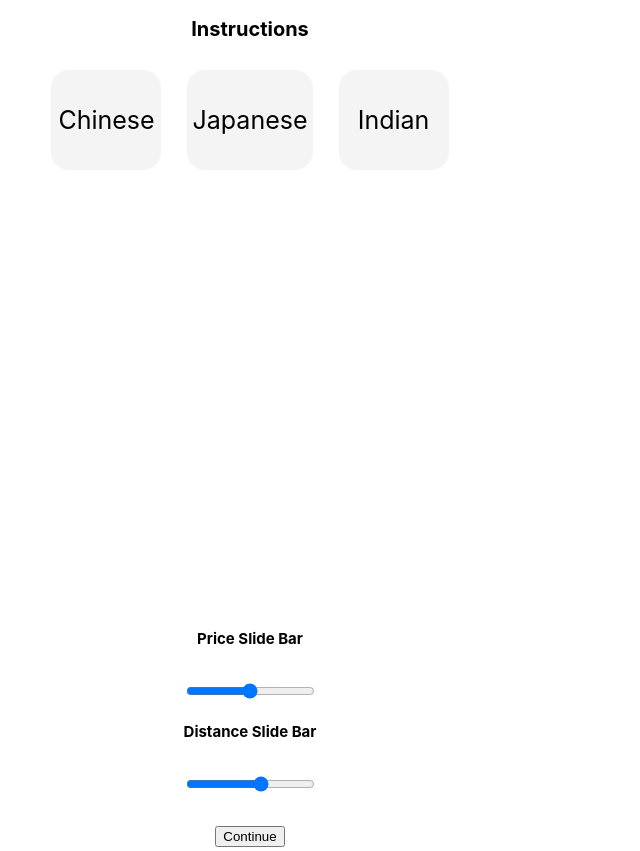
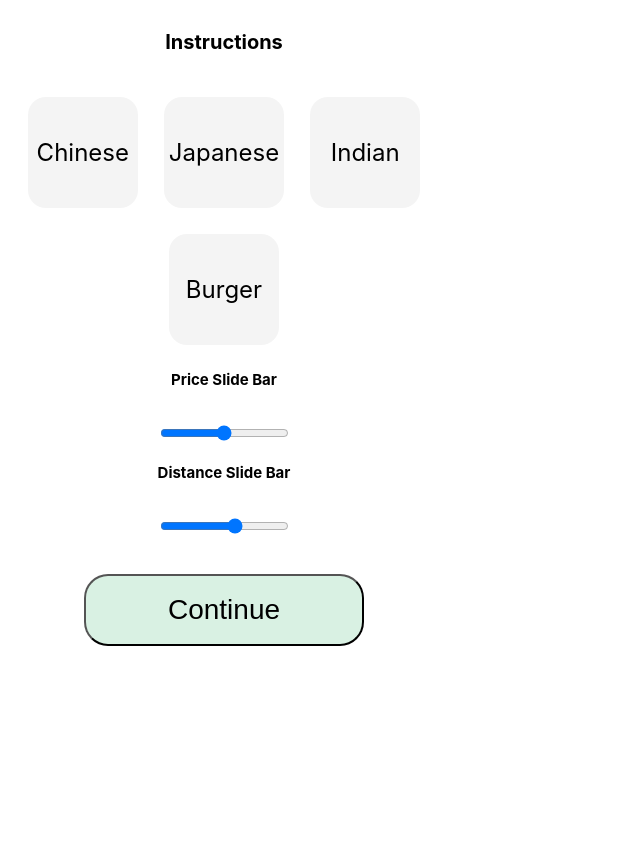
Before and after one commit to bencostas/foodfind, a React (Create React App) app: page /filter in a window 1280 px wide. Shown: the whole page, without its empty margins (0-640 px from the left). After the commit the page ends 800 px from the top, so only its background shows below. Built offline with nearby package versions, Linux system fonts and the light colour scheme; no server answers.

Commit message:
CSS refactor

```diff
--- a/package.json
+++ b/package.json
@@ -6,6 +6,7 @@
     "@emotion/react": "^11.4.1",
     "@emotion/styled": "^11.3.0",
     "@mui/material": "^5.0.4",
+    "@react-google-maps/api": "^2.5.0",
     "cra-template": "1.1.2",
     "react": "^17.0.2",
     "react-dom": "^17.0.2",
--- a/src/App.js
+++ b/src/App.js
@@ -3,7 +3,6 @@ import { BrowserRouter as Router, Route, Switch } from 'react-router-dom';
 import LandingPage from './components/LandingPage';
 import FilterPhase from './components/FilterPhase/App';
 import BanPhase from './components/BanPhase';
-
 
 function App() {
   return (
--- a/src/components/BanPhase.js
+++ b/src/components/BanPhase.js
@@ -20,8 +20,6 @@ const center = {
   lat: -3.745,
   lng: -38.523
 };
-
-console.log(process.env.REACT_APP_GOOGLE_API_KEY);
 
 function MyComponent() {
   const { isLoaded } = useJsApiLoader({
--- a/src/components/FilterPhase/App.js
+++ b/src/components/FilterPhase/App.js
@@ -5,15 +5,16 @@ import PriceFilter from "./components/priceFilter";
 import './FilterPhasePage.css';
 
 const FilterPhase = () => {
+
     return (
         <div className = 'filterPhase'>
-            <section id = 'selectionScreen'>
+            <section className = 'selectionScreen'>
                 <FoodFilter />
                 <PriceFilter />
                 <DistanceFilter />
             </section>
-            <section>
-            <button type="button">Continue</button>
+            <section className="buttonScreen">
+            <button type="button" className="continueButton">Continue</button>
 
             </section>
         </div>
--- a/src/components/FilterPhase/FilterPhasePage.css
+++ b/src/components/FilterPhase/FilterPhasePage.css
@@ -1,15 +1,21 @@
 .filterPhase{
-    width: 500px;
+    width: 35%;
+    text-align: center;
+}
+
+.selectionScreen{
     background-color: white;
     color: black;
     text-align: center;
-    font-size: 40px;;}
+    font-size: 40px;
+}
 
 #introduction{
-
+    padding-top: 30px;
+    padding-bottom: 30px;
     border-radius: 18px;
     text-align: center;
-    width: 500px;
+    margin: auto;
     font-size: 20px;
 
 }
@@ -18,13 +24,11 @@
     background-color: #F4F4F4;
     width: 100px;
     display: inline-table;
-    font-size: 25px;
+    font-size: 24px;
     padding: 5px;
     margin: 13px;
-    padding-top: 35px;
-    padding-bottom: 35px;
-
-
+    padding-top: 41px;
+    padding-bottom: 41px;
 }
 
 #slider{
@@ -33,5 +37,15 @@
 
 .foodFilter {
     color: black;
-    height: 600px;
+    height: 40%;
 }
+
+.continueButton{
+    width: 280px;
+    height: 72px;
+    margin: auto;
+    margin-top: 30px;
+    background-color: #D9F1E3;
+    border-radius: 24px;
+    font-size: 28px;
+}
--- a/src/components/FilterPhase/data/cuisineData.js
+++ b/src/components/FilterPhase/data/cuisineData.js
@@ -10,6 +10,10 @@ const cuisineData = [
     {
         name: "Indian",
         selected: false
+    },
+    {
+        name: "Burger",
+        selected: false
     }
 ]
 
--- a/src/components/LandingPage.js
+++ b/src/components/LandingPage.js
@@ -1,7 +1,8 @@
 import logo from '../foodfind-logo.png';
 import './LandingPage.css';
-import React from 'react';
+import React, { useState } from 'react';
 import {useHistory} from 'react-router-dom';
+import useGeolocation from './useGeoLocation';
 // import {
 //   BrowserRouter as Router, Route, Switch, Link, BrowserRouter
 // } from 'react-router-dom';
--- /dev/null
+++ b/src/components/useGeoLocation.js
@@ -0,0 +1,40 @@
+import React, { useEffect, useState } from "react";
+
+const useGeolocation = () => {
+    const[location, setLocation] = useState({
+      loaded: false,
+      coordinates: { lat: "", lng: ""}
+    });
+
+    const onSuccess = location => {
+        setLocation({
+            loaded: true,
+            coordinates: {
+                lat: location.coords.latitude,
+                lng: location.coords.longitude,
+            },
+        });
+    };
+
+    const onError = error => {
+        setLocation({
+            loaded: true,
+            error,
+        });
+    }
+
+    useEffect(() => {
+      if(!("geolocation" in navigator)){
+          onError({
+              code:0,
+              message: "Geolocation not supported",
+          });
+
+      }
+      navigator.geolocation.getCurrentPosition(onSuccess, onError);
+    }, []);
+    return location;
+
+  };
+
+  export default useGeolocation;
```
Also changed, not shown: 2 other files (tests, documents, lock files or other folders).
